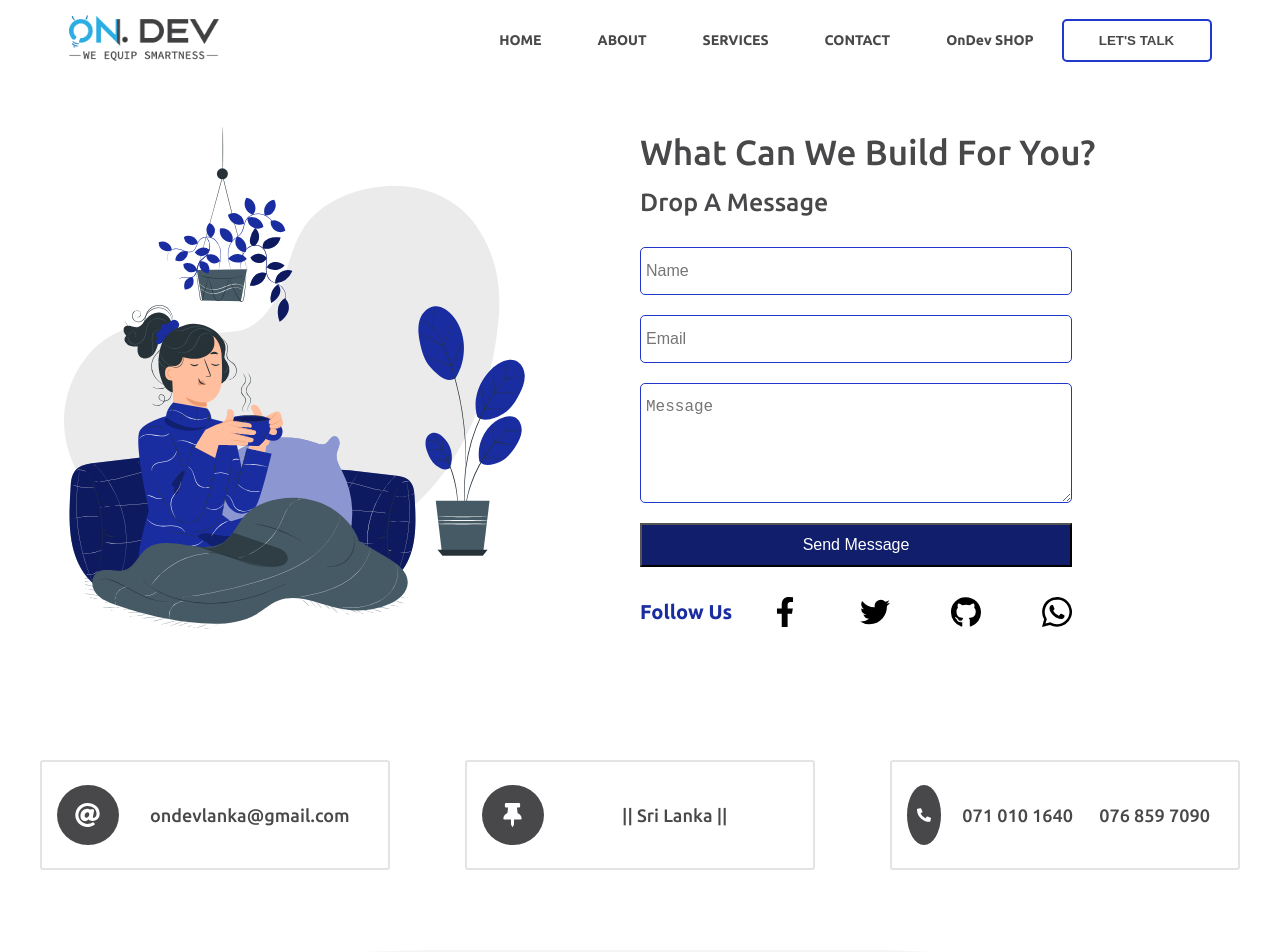
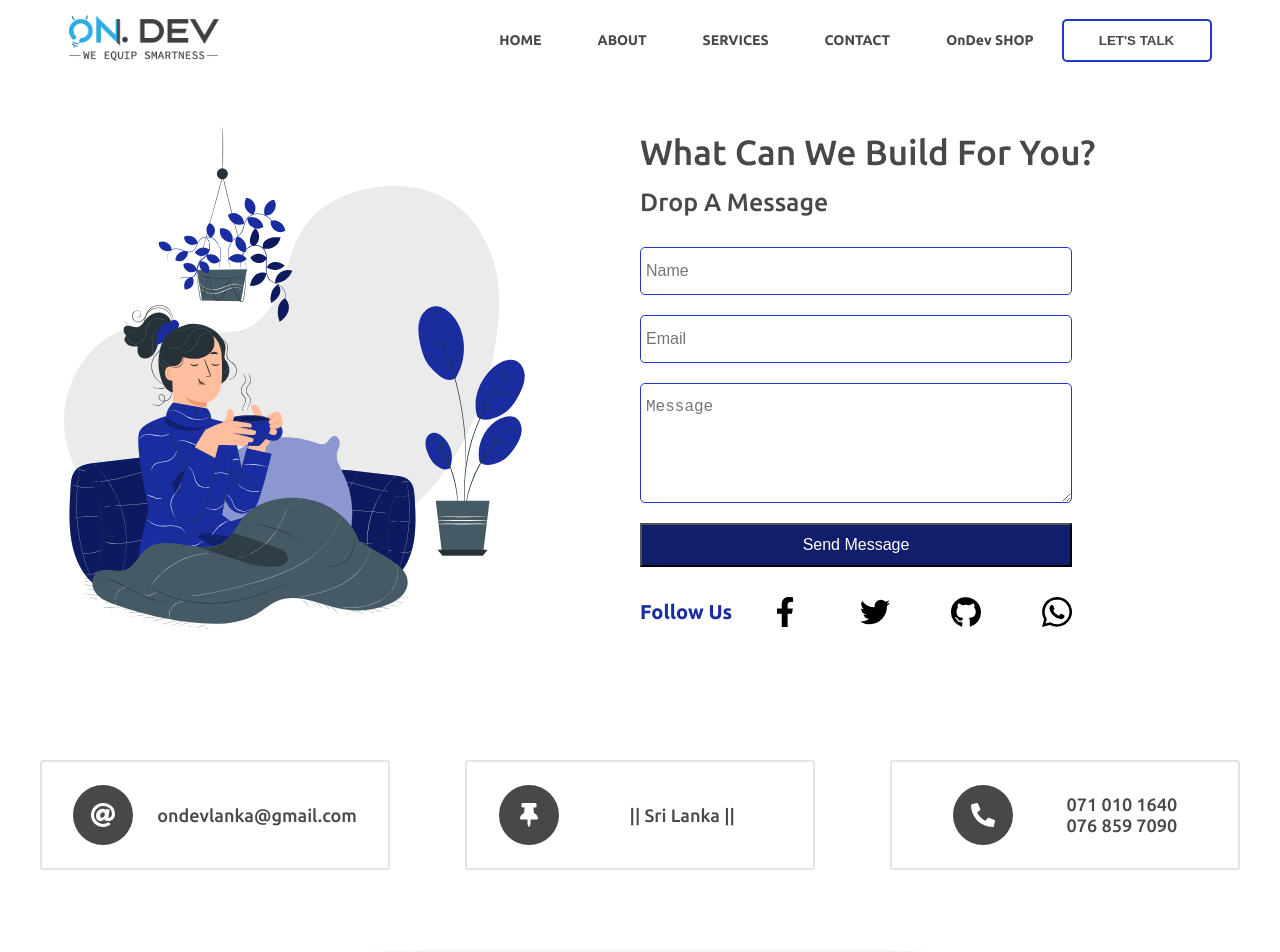
Before and after one commit to Osada97/ondev, a Next.js app: page /contact in a window 1280 px wide. Shown: the top 952 px of the page. Built offline with nearby package versions, Linux system fonts and the light colour scheme.

Commit message:
fixed contact style error

```diff
--- a/pages/contact.js
+++ b/pages/contact.js
@@ -152,8 +152,10 @@ function Contact() {
           <div className="circl">
             <img src="/img/svg/phone.svg" alt="" />
           </div>
-          <h2>071 010 1640</h2>
-          <h2>076 859 7090</h2>
+          <div className="cont">
+            <h2>071 010 1640</h2>
+            <h2>076 859 7090</h2>
+          </div>
         </motion.div>
       </Row2>
     </motion.div>
@@ -331,7 +333,6 @@ const Row2 = styled.div`
     }
 
     .circl {
-      flex: 0.2;
       width: 60px;
       height: 60px;
       background-color: #48484a;
```
